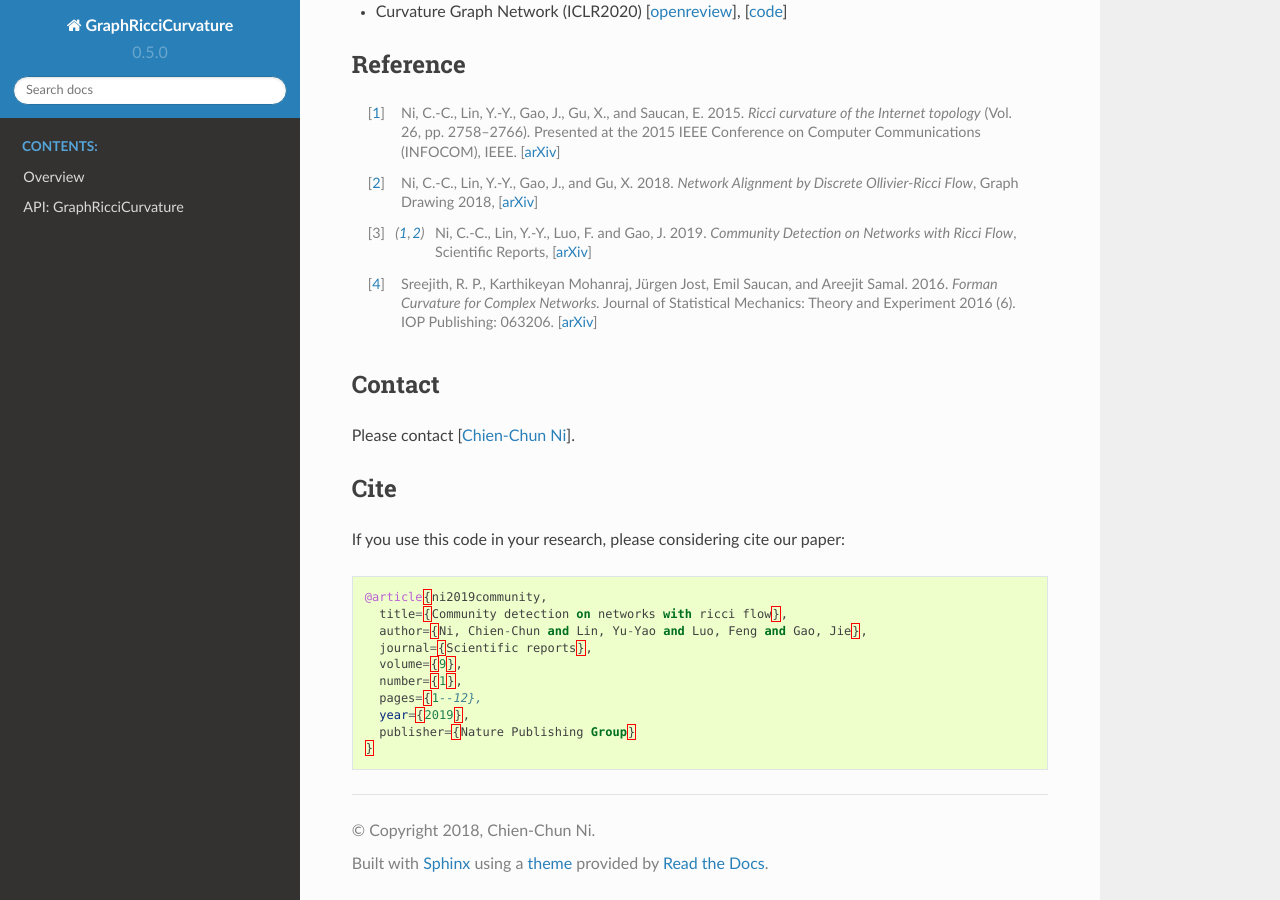
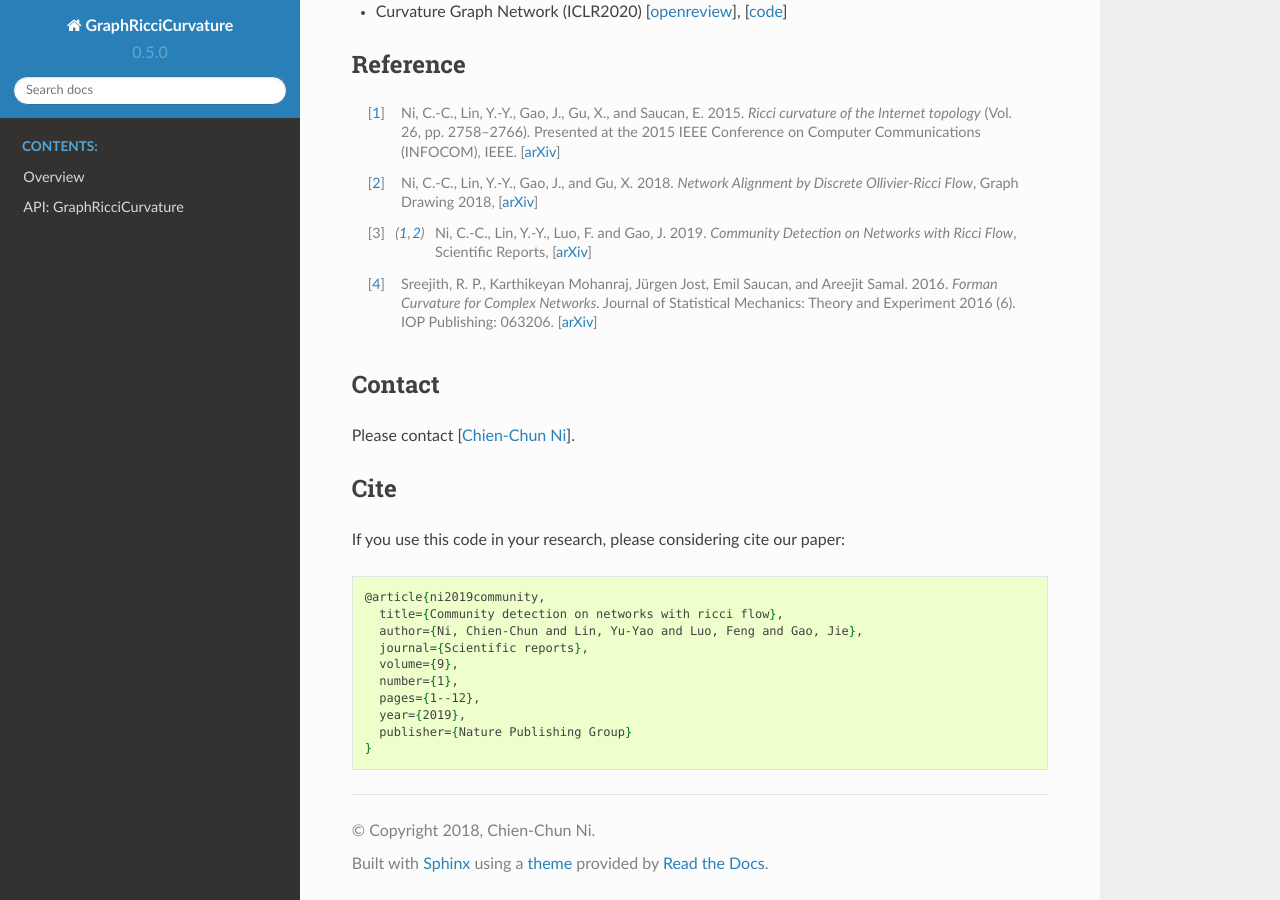
Before and after one commit to saibalmars/GraphRicciCurvature, a Sphinx documentation site: the page built from doc/source/readme.rst, in a window 1280 px wide and 900 px high, scrolled down 3135 px. Built offline with Sphinx 7.4.7 and the Read the Docs theme 2.0.0, drawn with Linux system fonts in a browser that asks for light colours; pages that are not in the unit, such as notebooks, are missing from menus.

Commit message:
fix readme

```diff
--- a/doc/source/readme.rst
+++ b/doc/source/readme.rst
@@ -73,7 +73,7 @@ Installing via pip
 - From version 0.4.0, in order to support larger graph, we switch to NetworKit's pairwise bidirectional dijkstra algorithm for density distribution (NetworKit>6.0 is required). If the installation of NetworKit failed, please refer to [`NetworKit' Installation instructions <https://github.com/networkit/networkit#installation-instructions>`__]. In most of the cast build this package from source is recommended.
 
 Upgrading via pip
-^^^^^^^^^^^^^^^^
+^^^^^^^^^^^^^^^^^^
 
 To run with the latest code for the best performance, upgrade GraphRicciCurvature to the latest version with pip:
 
@@ -156,7 +156,7 @@ Cite
 
 If you use this code in your research, please considering cite our paper:
 
-.. code:: guess
+.. code:: latex
 
     @article{ni2019community,
       title={Community detection on networks with ricci flow},
```
